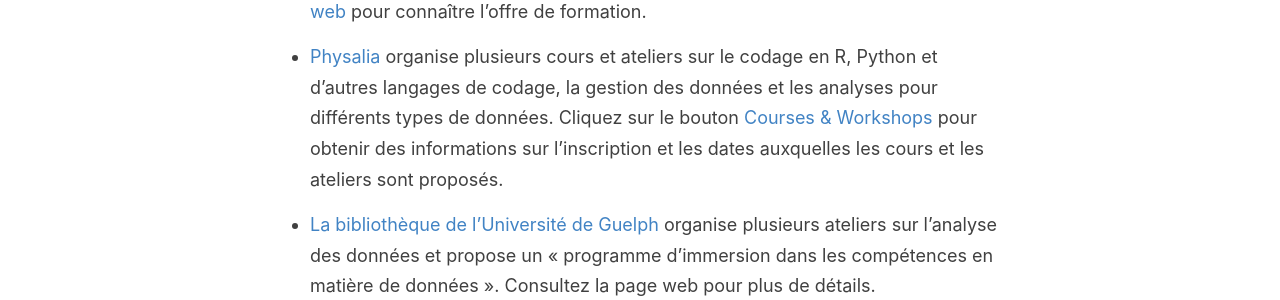
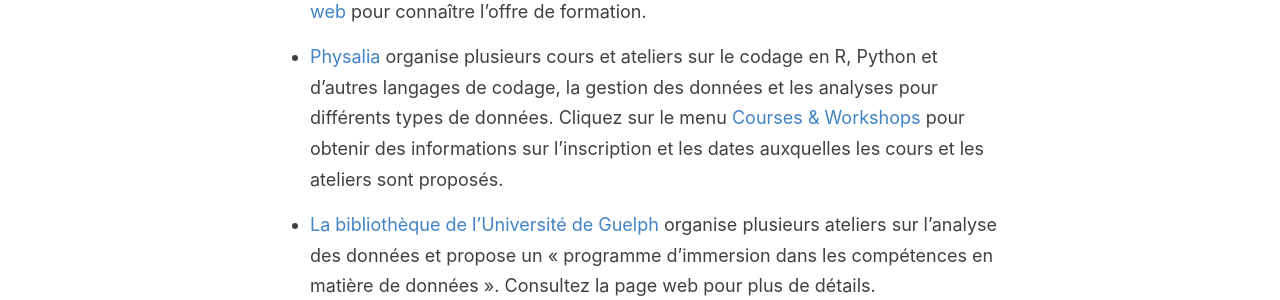
Before and after one commit to ClimateSmartAg/ClimateSmartAg-website-fr, a Jekyll site: the page built from _pages/training.md, in a window 1280 px wide. Shown: the part 821-1121 px from the top of the page. Built offline with Jekyll 4.4.1, drawn with Linux system fonts in a browser that asks for light colours.

Commit message:
Update training.md

```diff
--- a/_pages/training.md
+++ b/_pages/training.md
@@ -15,7 +15,7 @@
 
 - [Calcul Québec](https://www.calculquebec.ca/) offre plusieurs formations en liens avec l'informatique: programmation, analyse, utilisation de super-ordinateurs. Consultez leur [page web](https://www.calculquebec.ca/services-aux-chercheurs/formation/) pour connaître l'offre de formation.
 
-- [Physalia](https://www.physalia-courses.org/courses-workshops/) organise plusieurs cours et ateliers sur le codage en R, Python et d'autres langages de codage, la gestion des données et les analyses pour différents types de données. Cliquez sur le bouton [Courses & Workshops](https://www.physalia-courses.org/courses-workshops/) pour obtenir des informations sur l'inscription et les dates auxquelles les cours et les ateliers sont proposés.
+- [Physalia](https://www.physalia-courses.org/courses-workshops/) organise plusieurs cours et ateliers sur le codage en R, Python et d'autres langages de codage, la gestion des données et les analyses pour différents types de données. Cliquez sur le menu [Courses & Workshops](https://www.physalia-courses.org/courses-workshops/) pour obtenir des informations sur l'inscription et les dates auxquelles les cours et les ateliers sont proposés.
 
 - [La bibliothèque de l'Université de Guelph](https://www.lib.uoguelph.ca/find/workshops/data-skills-workshop-series/) organise plusieurs ateliers sur l'analyse des données et propose un « programme d'immersion dans les compétences en matière de données ». Consultez la page web pour plus de détails.
 
@@ -25,4 +25,4 @@
 
 - [L'Université de Colombie Britannique](https://rdm.ubc.ca/training-workshops) organise plusieurs ateliers sur la gestion des données, la science des données, l'IA, etc. Consultez la page web pour plus de détails.
 
-- [L'Alliance Recherche Numérique du Canada - ARNC](https://alliancecan.ca/en/services/research-data-management/learning-and-training/training-resources#heading-training-modules) offre des ressources de formation sur la gestion des données de recherche et la navigation dans les dépôts de données. Consultez la page web pour plus de détails.
+- [L'Alliance Recherche Numérique du Canada - ARNC](https://alliancecan.ca/fr/services/gestion-des-donnees-de-recherche/apprentissage-et-ressources/ressources-de-formation) offre des ressources de formation sur la gestion des données de recherche et la navigation dans les dépôts de données. Consultez la page web pour plus de détails.
```
